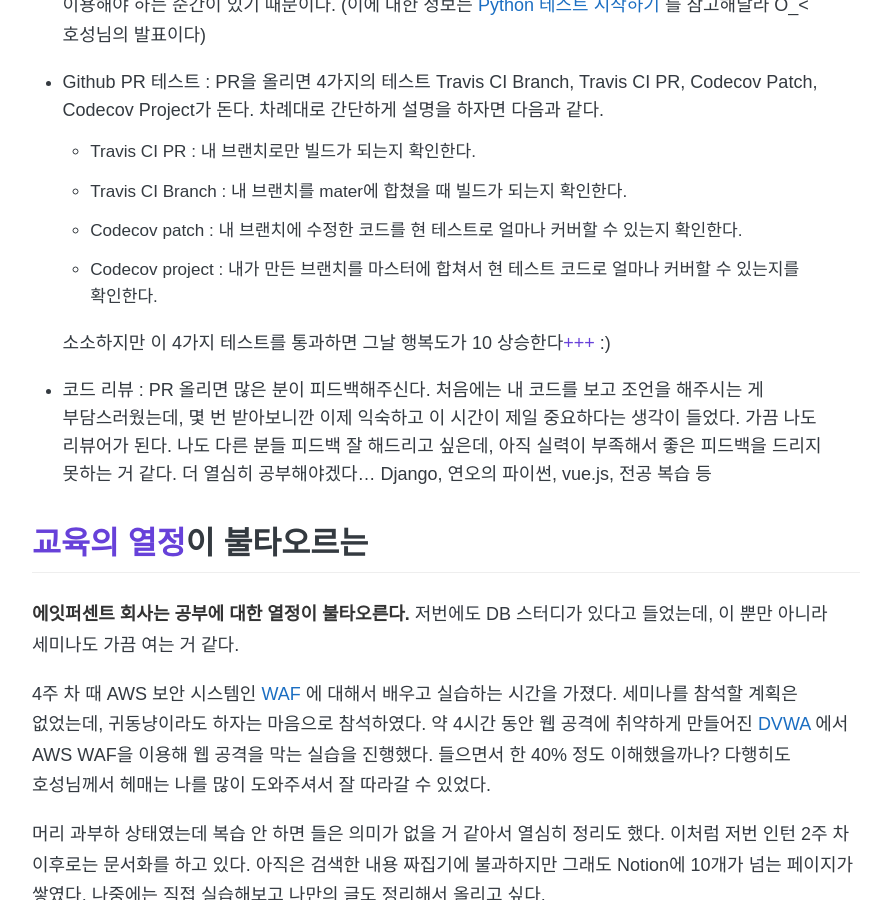
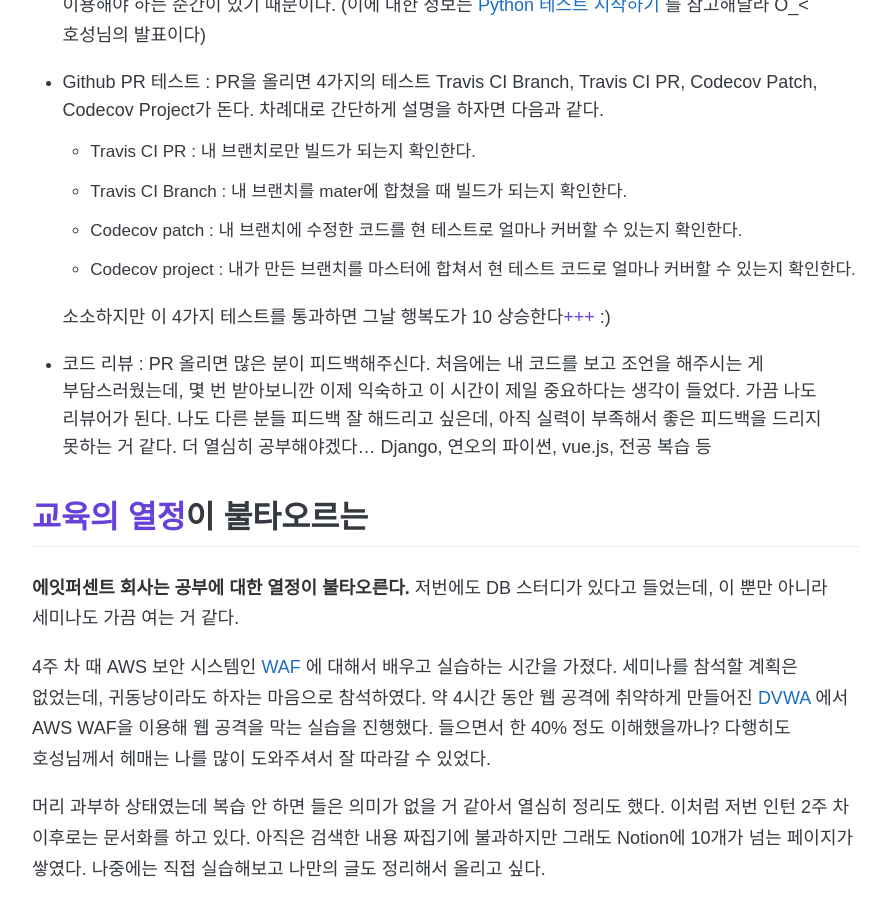
Before and after one commit to 8percent/8percent.github.io, a Jekyll site: the page built from _posts/2021-01-14-internship-review2.md, in a window 1280 px wide and 900 px high, scrolled down 1329 px. Shown: the whole window, without its empty margins (194-1085 px from the left). Built offline with Jekyll 4.4.1, drawn with Linux system fonts in a browser that asks for light colours; some web fonts are replaced; some of the changed lines change nothing that is shown.

Commit message:
CHG : 사소한 수정

```diff
--- a/_posts/2021-01-14-internship-review2.md
+++ b/_posts/2021-01-14-internship-review2.md
@@ -30,7 +30,7 @@ description: 한파도 어쩔 수 없는 에이퍼센트 학습 열정. 많이
   * Travis CI PR : 내 브랜치로만 빌드가 되는지 확인한다.
   * Travis CI Branch : 내 브랜치를 mater에 합쳤을 때 빌드가 되는지 확인한다.
   * Codecov patch : 내 브랜치에 수정한 코드를 현 테스트로 얼마나 커버할 수 있는지 확인한다.
-  * Codecov project : 내가 만든 브랜치를 마스터에 합쳐서 현 테스트 코드로 얼마나 커버할 수 있는지를 확인한다.
+  * Codecov project : 내가 만든 브랜치를 마스터에 합쳐서 현 테스트 코드로 얼마나 커버할 수 있는지 확인한다.
 
   소소하지만 이 4가지 테스트를 통과하면 그날 행복도가 10 상승한다<span style="color:#6741d9">+++</span> :)
 
@@ -54,11 +54,11 @@ description: 한파도 어쩔 수 없는 에이퍼센트 학습 열정. 많이
 ![TIL Channel](/images/internship-2-vr게임.jpg)
 
 ### 영광의 팬 사인회
-['연오의 파이썬'](https://python.bakyeono.net/) 이 나오고 사무실에서 미니 팬 사인회가 열렸다. 저자이신 연오님께서 직접 책에다가 사인과 해주고 싶은 말을 써주셨는데, 그날 나는 책을 안 가지고 와서 따로 받았다. 오래오래 보관해야지. 아 물론 이 책으로 공부도 열심히 할 거다.
+[연오의 파이썬](https://python.bakyeono.net/) 이 나오고 사무실에서 미니 팬 사인회가 열렸다. 저자이신 연오님께서 직접 책에다가 사인과 해주고 싶은 말을 써주셨는데, 그날 나는 책을 안 가지고 와서 따로 받았다. 오래오래 보관해야지. 아 물론 이 책으로 공부도 열심히 할 거다.
 
 ![TIL Channel](/images/internship-2-싸인.jpg)
 
 ### 드디어 완전체. 치킨 파티다!
 우리 팀이 10명인데 휴가, 재택근무 때문에 한 번도 다 모인 적이 없는데, AWS 세미나 날 드디어 모든 분이 사무실에 나오셨다. **그래서 호성님께서 푸라닭 치킨을 무려 5마리나 쏘셨다.** 아주 좋은 회사에 들어왔다고 다시 한번 확신한 순간이었다. (호성님 만세)
 
-![TIL Channel](/images/internship-2-치킨파티.jpg)
+![TIL Channel](/images/internship-2-치킨파.jpg)
```
